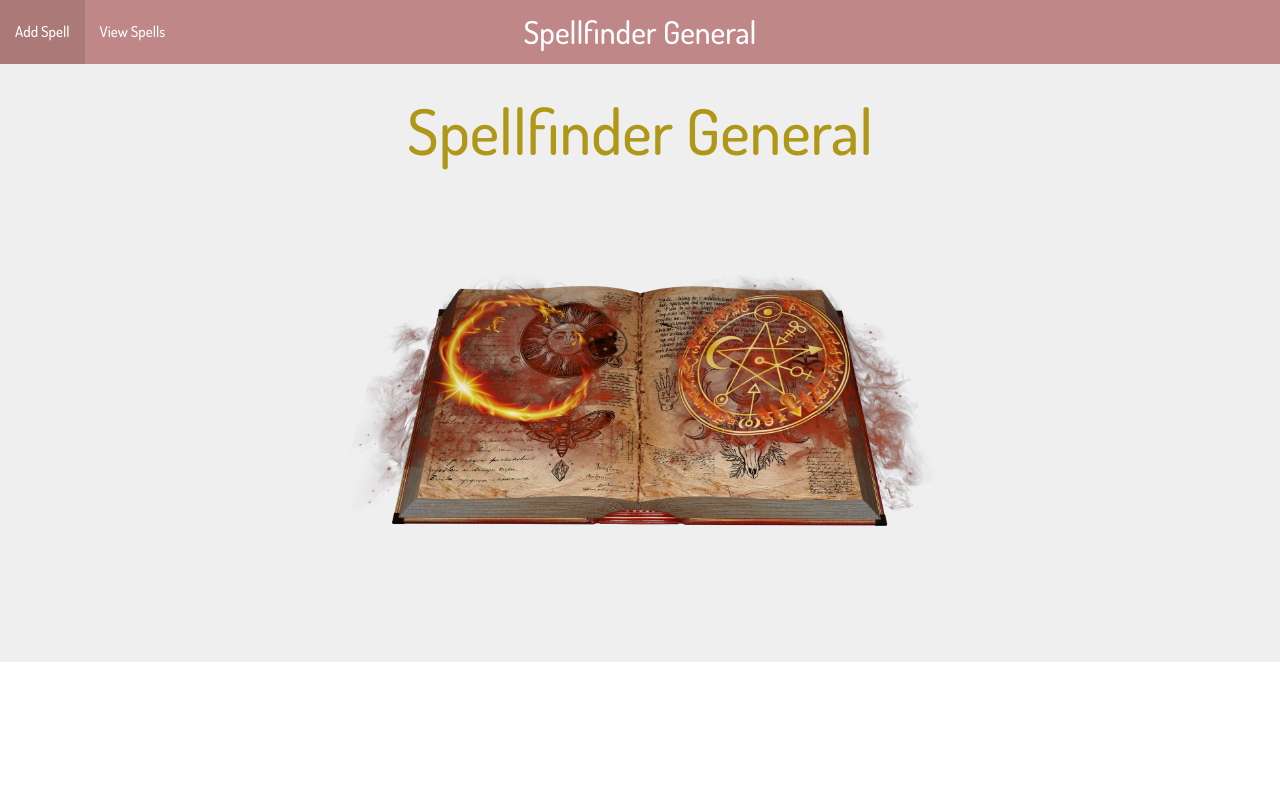
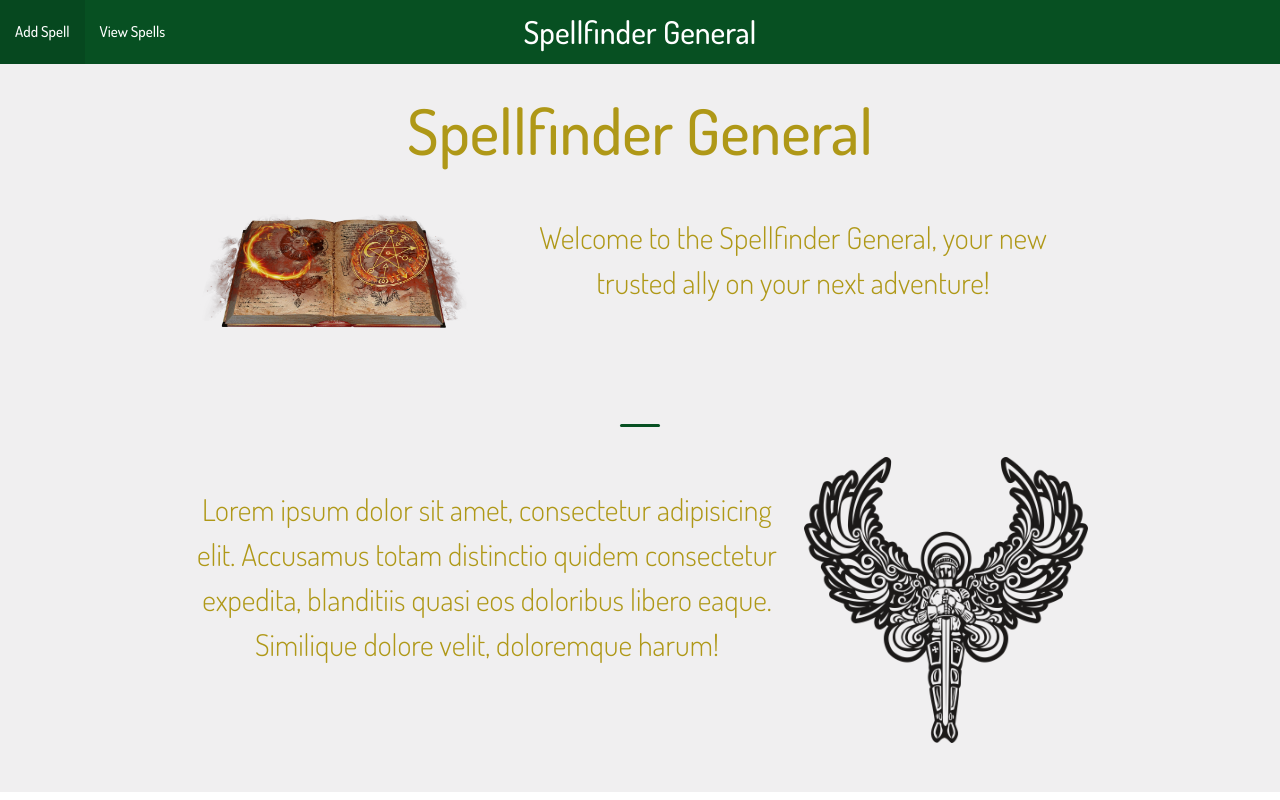
Before and after one commit to JackSnowdon/spellbook, a Flask app: page / in a window 1280 px wide. Run offline with Flask 2, Linux system fonts and the light colour scheme; some libraries are stand-ins or nearby versions.

Commit message:
layout and styling for landing page

```diff
--- a/static/css/style.css
+++ b/static/css/style.css
@@ -3,7 +3,7 @@
 /* navbar */
 
 .nav-color {
-    background-color: #bf8787
+    background-color: #075022
 }
 
 /* background colors */
@@ -34,12 +34,32 @@
     font-weight: 700
 }
 
+.no-margin {
+    margin-bottom: 0;
+}
+
+.home-text {
+    font-size: 24px
+}
+
 
 /* headers */
 
 .page-header{
+    padding: 1em 0;
     margin-top: 0;
 }
+
+/* breaks */
+
+.spell-break {
+    width: 40px;
+    height: 3px;
+    border: 0;
+    border-radius: 1em;
+    background-color: #075022;
+}
+
 
 /* index */
 
--- a/templates/index.html
+++ b/templates/index.html
@@ -3,15 +3,30 @@
 <div class="container center-text">
     <div class="row">
         <div class="col s12">
-            <h1>Spellfinder General</h1>
+            <h1 class="no-margin">Spellfinder General</h1>
         </div>
     </div>
-    <div class="row">
-        <div class="col s12">
-            <img src="/static/img/spellbook.png" class="landing-image">
-        </div>
+</div>
+<div class="row">
+    <div class="col s12 m4">
+        <img src="/static/img/spellbook.png" class="landing-image">
+    </div>
+    <div class="col s12 m8">
+        <p class="spell-name center-text">Welcome to the Spellfinder General, your new trusted ally on your next adventure!</p>
+    </div>
+</div>
+<br>
+<hr class="spell-break">
+<br>
+<div class="row">
+    <div class="col s12 m8">
+        <p class="spell-name center-text">Lorem ipsum dolor sit amet, consectetur adipisicing elit. Accusamus totam distinctio quidem consectetur expedita, blanditiis quasi eos doloribus libero eaque. Similique dolore velit, doloremque harum!</p>
+    </div>
+    <div class="col s12 m4">
+        <img src="/static/img/angel.png" class="landing-image">
     </div>
 </div>
 
 
+
 <br>{% endblock %}
```
Also changed, not shown: static/img/angel.png (added).
